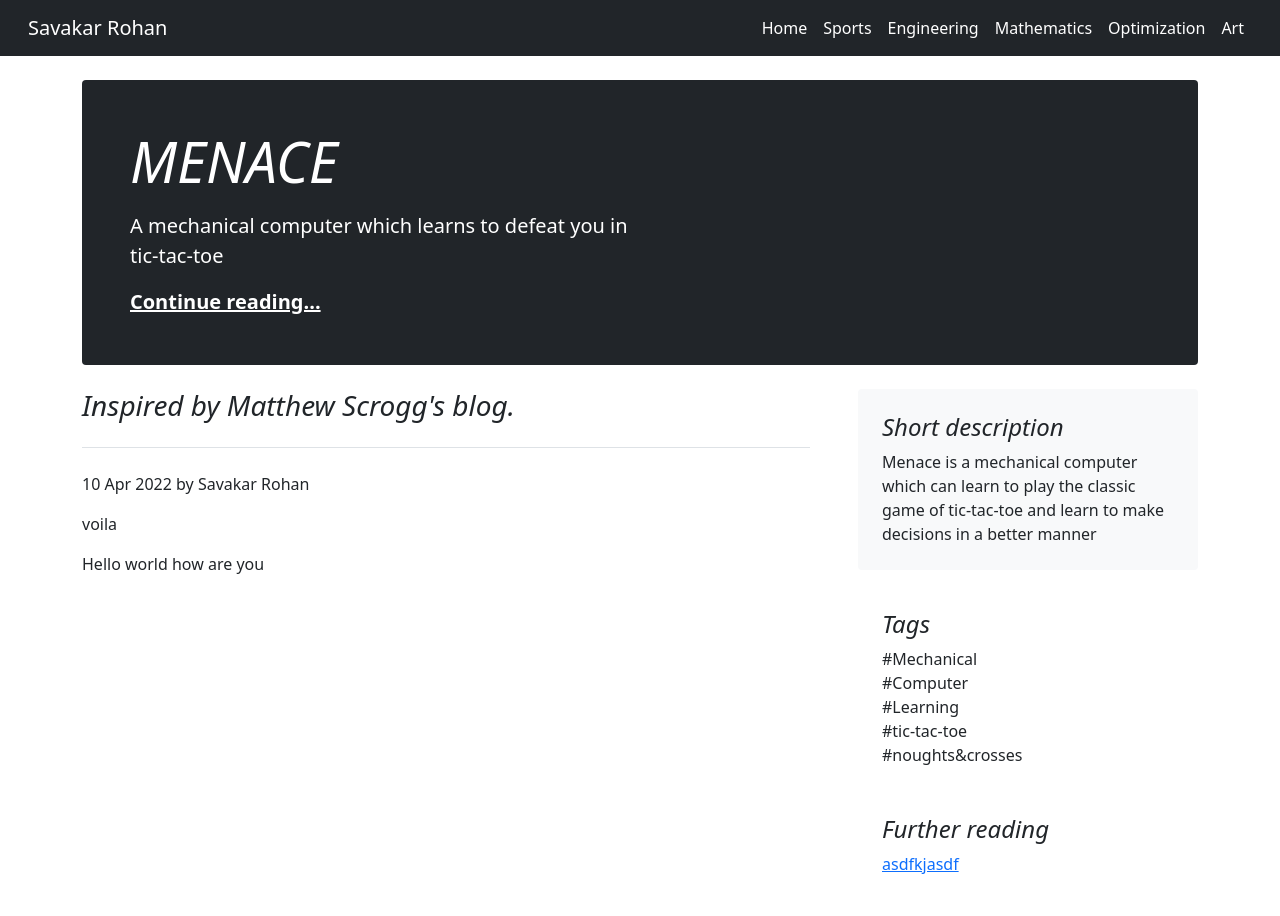
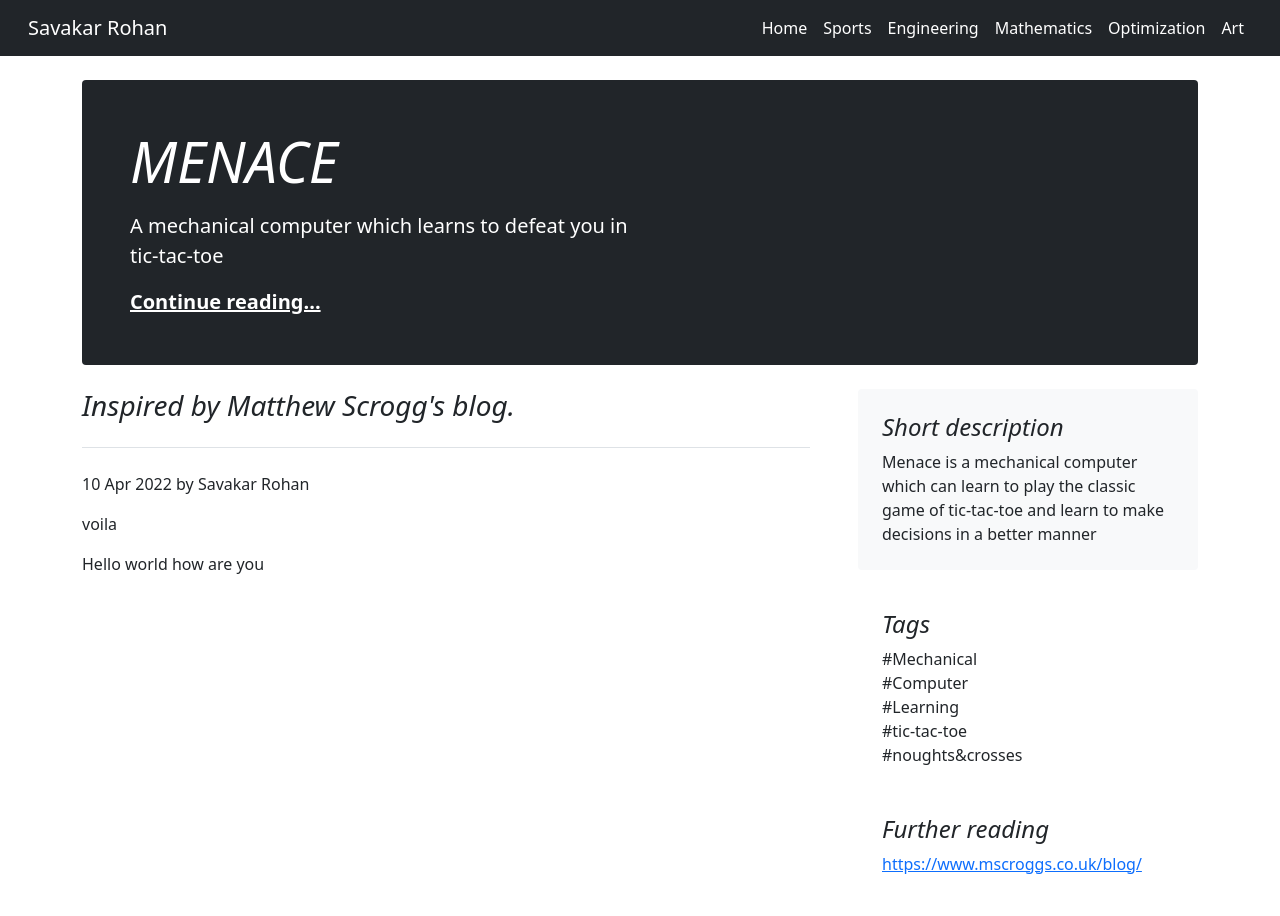
Before and after one commit to savakarrohan/website, a Jekyll site: the page built from _posts/2022-04-10-MENACE.md, in a window 1280 px wide. Built offline with Jekyll 4.4.1, drawn with Linux system fonts in a browser that asks for light colours.

Commit message:
New final version to be deployed today

```diff
--- a/_posts/2022-04-10-MENACE.md
+++ b/_posts/2022-04-10-MENACE.md
@@ -6,7 +6,7 @@ inspiration: Inspired by Matthew Scrogg's blog.
 author: Savakar Rohan
 shortDescription: Menace is a mechanical computer which can learn to play the classic game of tic-tac-toe and learn to make decisions in a better manner
 tags: Mechanical Computer Learning tic-tac-toe noughts&crosses
-_links: asdfkjasdf
+_links: https://www.mscroggs.co.uk/blog/
 img01: /img/01_Menace/01_tic-tac-toe.png
 img02:
 img03:
```
